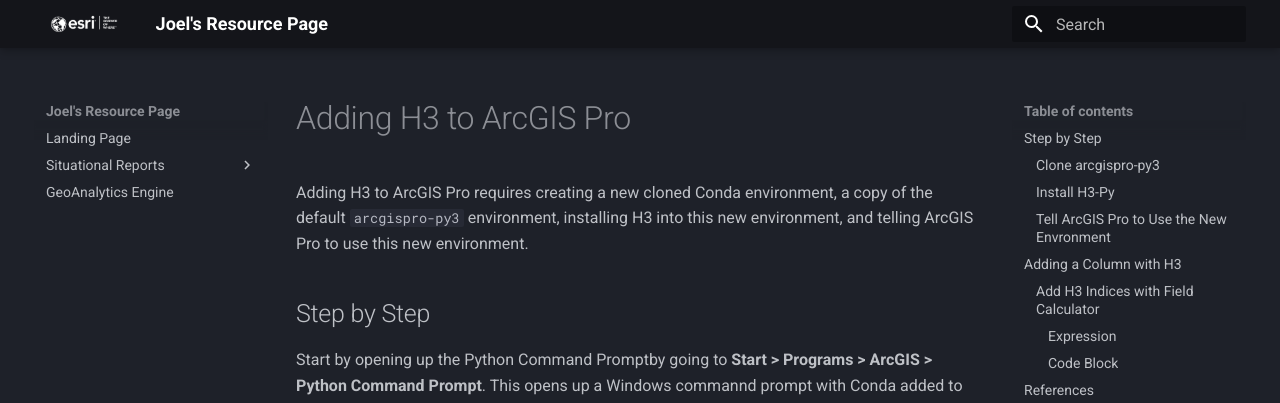
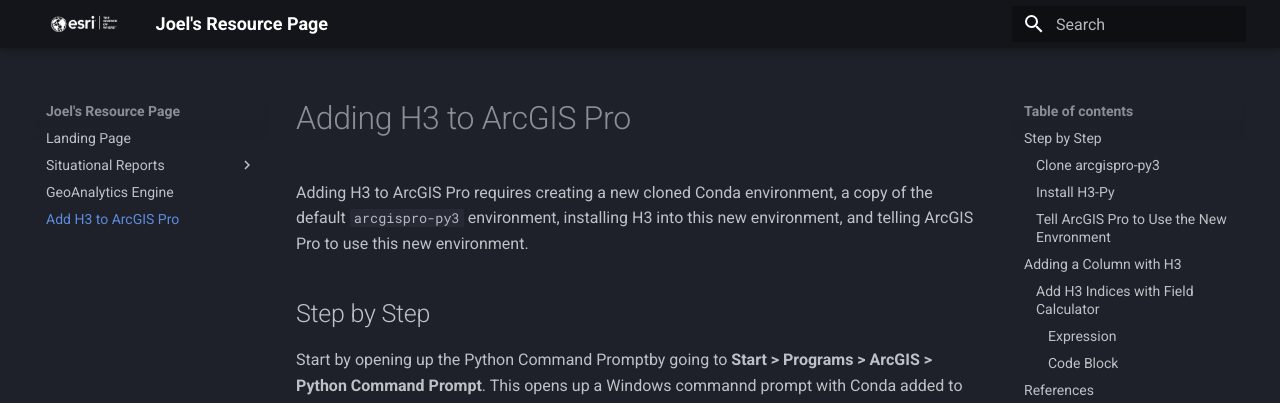
Before and after one commit to knu2xs/esri-resource-page, an MkDocs documentation site: the page built from docs/add_h3_pro.md, in a window 1280 px wide. Shown: the top 403 px of the page. Built offline with MkDocs 1.6.1 and Material for MkDocs 9.7.7, drawn with Linux system fonts in a browser that asks for light colours.

Commit message:
update sitreps

```diff
--- a/mkdocs.yml
+++ b/mkdocs.yml
@@ -14,6 +14,7 @@
   - Situational Reports:
     - sitreps/index.md
   - GeoAnalytics Engine: geoanalytics.md
+  - Add H3 to ArcGIS Pro: add_h3_pro.md
 
 plugins:
   - search
```
